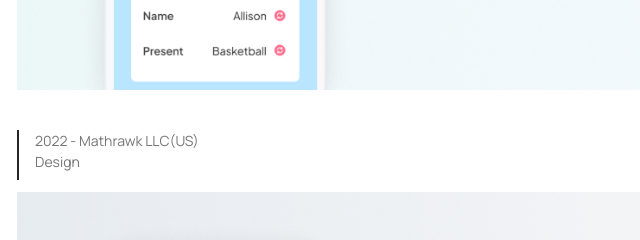
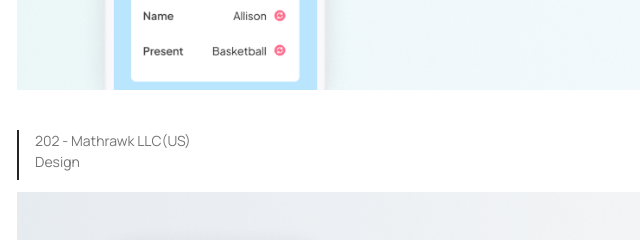
Before and after one commit to Runatkk/Runatkk.github.io, a plain HTML site: page index.html in a window 1280 px wide. Shown: the part 1980-2220 px from the top of the page, 143-783 px from the left. Drawn offline with nearby package versions, Linux system fonts and the light colour scheme.

Commit message:
minor change

```diff
--- a/index.html
+++ b/index.html
@@ -149,7 +149,7 @@
                <div class="w-[2px] h-[50px] bg-[#252525]"></div>                  <!-- テキスト -->
                <div>
                  <h2 class="text-[#757575] text-sm font-normal leading-normal @[480px]:text-base @[480px]:font-normal @[480px]:leading-normal mb-4">
-                   2022 - Mathrawk LLC(US)<br>Design
+                   202 - Mathrawk LLC(US)<br>Design
                  </h2>
                </div>
              </div>
```
